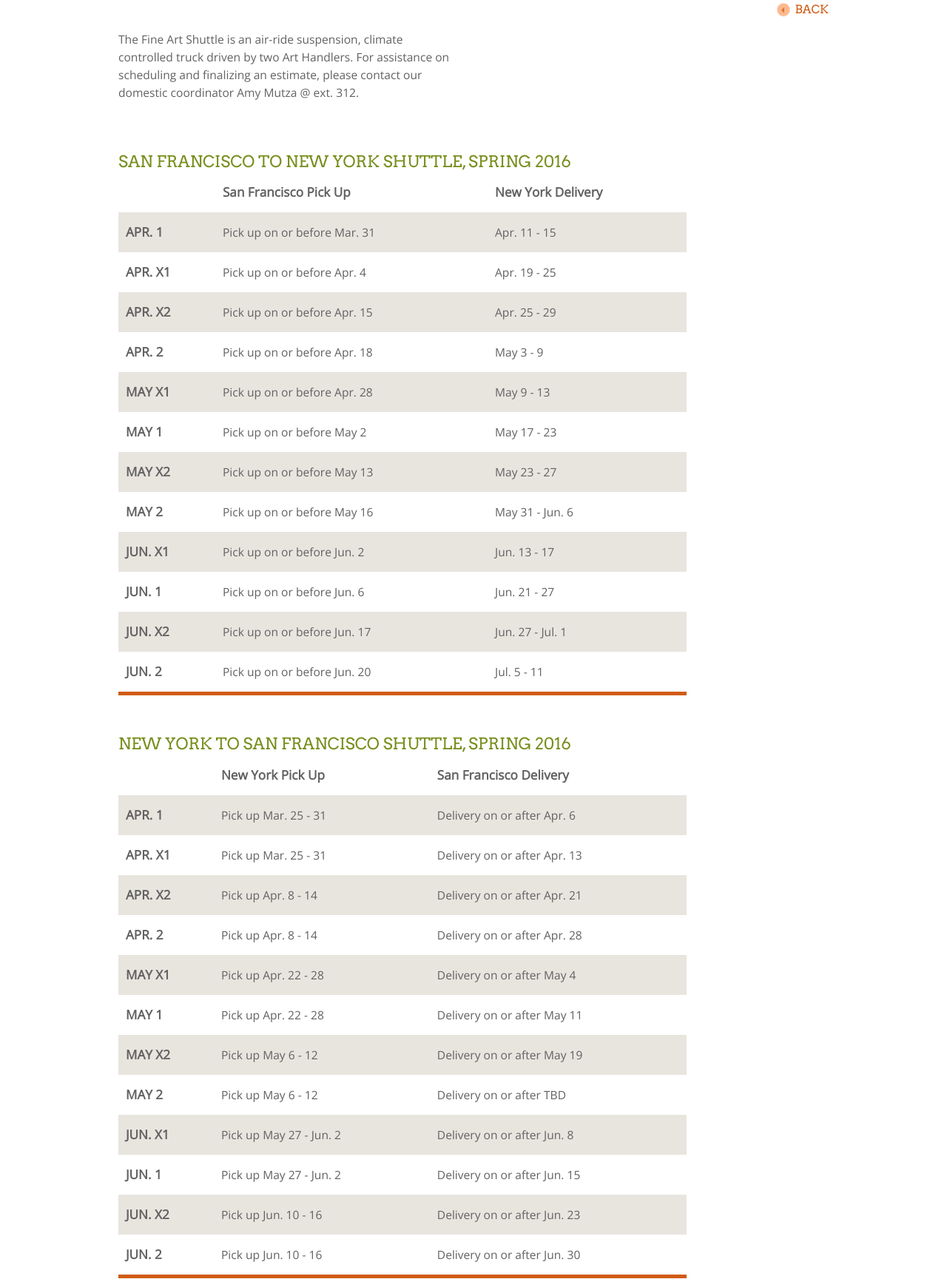
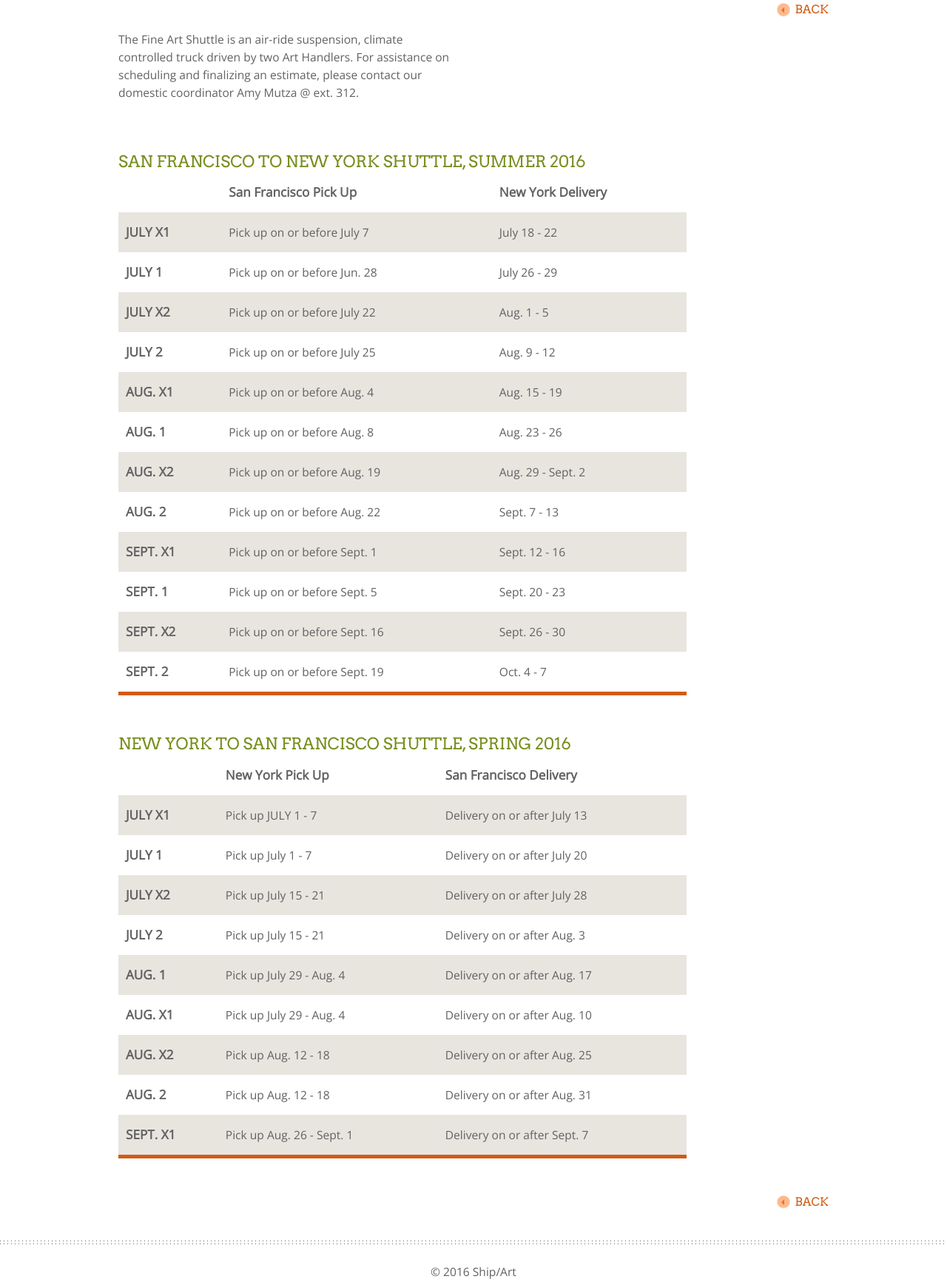
Before and after one commit to andrewkellerweb/shipart, a PHP site: page /shuttle-sanfrancisco-newyork.php in a window 1280 px wide. Shown: the part 307-2036 px from the top of the page at 74% size. Run offline with PHP 8.4, Linux system fonts and the light colour scheme.

Commit message:
updates: June 2016

```diff
--- a/shuttle-overview.php
+++ b/shuttle-overview.php
@@ -59,10 +59,10 @@ Trained Professionals providing Fine Art Storage, Fine Art Shipping, Fine Art Tr
 			    <p><strong>Caitlin Coburn</strong><br />
 			    	International Shipping Coordinator/Special Projects<br />
 			    <a href="mailto:caitlin@shipart.com">caitlin@shipart.com</a></p>
-
-			    <p><strong>Alison Ricketson</strong><br />
+					<p>or</p>
+			    <p><strong>Erik Mikelsons</strong><br />
 			    	Domestic Shipping Coordinator/Storage<br />
-			    <a href="mailto:Alison@shipart.com">Alison@shipart.com</a></p>
+			    <a href="mailto:erik@shipart.com">erik@shipart.com</a></p>
 			  </blockquote>
 
 
--- a/shuttle-sanfrancisco-newyork.php
+++ b/shuttle-sanfrancisco-newyork.php
@@ -51,7 +51,7 @@ Trained Professionals providing Fine Art Storage, Fine Art Shipping, Fine Art Tr
 
 			<article class="schedule2">
 
-				<h3>San Francisco to New York Shuttle, Spring 2016</h3>
+				<h3>San Francisco to New York Shuttle, Summer 2016</h3>
 				<table>
 					<tr class="odd">
 						<th class="first"></th>
@@ -59,64 +59,64 @@ Trained Professionals providing Fine Art Storage, Fine Art Shipping, Fine Art Tr
 						<th>New York Delivery</th>
 					</tr>
 					<tr class="even">
-						<td class="first">APR. 1</td>
-						<td>Pick up on or before Mar. 31</td>
-						<td>Apr. 11 - 15</td>
+						<td class="first">JULY X1</td>
+						<td>Pick up on or before July 7</td>
+						<td>July 18 - 22</td>
 					</tr>
 					<tr class="odd">
-						<td class="first">APR. X1</td>
-						<td>Pick up on or before Apr. 4</td>
-						<td>Apr. 19 - 25</td>
+						<td class="first">JULY 1</td>
+						<td>Pick up on or before Jun. 28</td>
+						<td>July 26 - 29</td>
 					</tr>
 					<tr class="even">
-						<td class="first">APR. X2</td>
-						<td>Pick up on or before Apr. 15</td>
-						<td>Apr. 25 - 29</td>
+						<td class="first">JULY X2</td>
+						<td>Pick up on or before July 22</td>
+						<td>Aug. 1 - 5</td>
 					</tr>
 					<tr class="odd">
-						<td class="first">APR. 2</td>
-						<td>Pick up on or before Apr. 18</td>
-						<td>May 3 - 9</td>
+						<td class="first">JULY 2</td>
+						<td>Pick up on or before July 25</td>
+						<td>Aug. 9 - 12</td>
 					</tr>
 					<tr class="even">
-						<td class="first">MAY X1</td>
-						<td>Pick up on or before Apr. 28</td>
-						<td>May 9 - 13</td>
+						<td class="first">AUG. X1</td>
+						<td>Pick up on or before Aug. 4</td>
+						<td>Aug. 15 - 19</td>
 					</tr>
 					<tr class="odd">
-						<td class="first">MAY 1</td>
-						<td>Pick up on or before May 2</td>
-						<td>May 17 - 23</td>
+						<td class="first">AUG. 1</td>
+						<td>Pick up on or before Aug. 8</td>
+						<td>Aug. 23 - 26</td>
 					</tr>
 					<tr class="even">
-						<td class="first">MAY X2</td>
-						<td>Pick up on or before May 13</td>
-						<td>May 23 - 27</td>
+						<td class="first">AUG. X2</td>
+						<td>Pick up on or before Aug. 19</td>
+						<td>Aug. 29 - Sept. 2</td>
 					</tr>
 					<tr class="odd">
-						<td class="first">MAY 2</td>
-						<td>Pick up on or before May 16</td>
-						<td>May 31 - Jun. 6</td>
+						<td class="first">AUG. 2</td>
+						<td>Pick up on or before Aug. 22</td>
+						<td>Sept. 7 - 13</td>
 					</tr>
 					<tr class="even">
-						<td class="first">JUN. X1</td>
-						<td>Pick up on or before Jun. 2</td>
-						<td>Jun. 13 - 17</td>
+						<td class="first">SEPT. X1</td>
+						<td>Pick up on or before Sept. 1</td>
+						<td>Sept. 12 - 16</td>
 					</tr>
 					<tr class="odd">
-						<td class="first">JUN. 1</td>
-						<td>Pick up on or before Jun. 6</td>
-						<td>Jun. 21 - 27</td>
+						<td class="first">SEPT. 1</td>
+						<td>Pick up on or before Sept. 5</td>
+						<td>Sept. 20 - 23</td>
 					</tr>
 					<tr class="even">
-						<td class="first">JUN. X2</td>
-						<td>Pick up on or before Jun. 17</td>
-						<td>Jun. 27 - Jul. 1</td>
+						<td class="first">SEPT. X2</td>
+						<td>Pick up on or before Sept. 16</td>
+						<td>Sept. 26 - 30</td>
 					</tr>
 					<tr class="odd">
-						<td class="first">JUN. 2</td>
-						<td>Pick up on or before Jun. 20</td>
-						<td>Jul. 5 - 11</td>
+						<td class="first">SEPT. 2</td>
+						<td>Pick up on or before Sept. 19</td>
+						<td>Oct. 4 - 7</td>
 					</tr>
 				</table>
 
@@ -132,64 +132,49 @@ Trained Professionals providing Fine Art Storage, Fine Art Shipping, Fine Art Tr
 					</tr>
 
 					<tr class="even">
-						<td class="first">APR. 1</td>
-						<td>Pick up Mar. 25 - 31</td>
-						<td>Delivery on or after Apr. 6</td>
+						<td class="first">JULY X1</td>
+						<td>Pick up JULY 1 - 7</td>
+						<td>Delivery on or after July 13</td>
 					</tr>
 					<tr class="odd">
-						<td class="first">APR. X1</td>
-						<td>Pick up Mar. 25 - 31</td>
-						<td>Delivery on or after Apr. 13</td>
+						<td class="first">JULY 1</td>
+						<td>Pick up July 1 - 7</td>
+						<td>Delivery on or after July 20</td>
 					</tr>
 					<tr class="even">
-						<td class="first">APR. X2</td>
-						<td>Pick up Apr. 8 - 14</td>
-						<td>Delivery on or after Apr. 21</td>
+						<td class="first">JULY X2</td>
+						<td>Pick up July 15 - 21</td>
+						<td>Delivery on or after July 28</td>
 					</tr>
 					<tr class="odd">
-						<td class="first">APR. 2</td>
-						<td>Pick up Apr. 8 - 14</td>
-						<td>Delivery on or after Apr. 28</td>
+						<td class="first">JULY 2</td>
+						<td>Pick up July 15 - 21</td>
+						<td>Delivery on or after Aug. 3</td>
 					</tr>
 					<tr class="even">
-						<td class="first">MAY X1</td>
-						<td>Pick up Apr. 22 - 28</td>
-						<td>Delivery on or after May 4</td>
+						<td class="first">AUG. 1</td>
+						<td>Pick up July 29 - Aug. 4</td>
+						<td>Delivery on or after Aug. 17</td>
 					</tr>
 					<tr class="odd">
-						<td class="first">MAY 1</td>
-						<td>Pick up Apr. 22 - 28</td>
-						<td>Delivery on or after May 11</td>
+						<td class="first">AUG. X1</td>
+						<td>Pick up July 29 - Aug. 4</td>
+						<td>Delivery on or after Aug. 10</td>
 					</tr>
 					<tr class="even">
-						<td class="first">MAY X2</td>
-						<td>Pick up May 6 - 12</td>
-						<td>Delivery on or after May 19</td>
+						<td class="first">AUG. X2</td>
+						<td>Pick up Aug. 12 - 18</td>
+						<td>Delivery on or after Aug. 25</td>
 					</tr>
 					<tr class="odd">
-						<td class="first">MAY 2</td>
-						<td>Pick up May 6 - 12</td>
-						<td>Delivery on or after TBD</td>
+						<td class="first">AUG. 2</td>
+						<td>Pick up Aug. 12 - 18</td>
+						<td>Delivery on or after Aug. 31</td>
 					</tr>
 					<tr class="even">
-						<td class="first">JUN. X1</td>
-						<td>Pick up May 27 - Jun. 2</td>
-						<td>Delivery on or after Jun. 8</td>
-					</tr>
-					<tr class="odd">
-						<td class="first">JUN. 1</td>
-						<td>Pick up May 27 - Jun. 2</td>
-						<td>Delivery on or after Jun. 15</td>
-					</tr>
-					<tr class="even">
-						<td class="first">JUN. X2</td>
-						<td>Pick up Jun. 10 - 16</td>
-						<td>Delivery on or after Jun. 23</td>
-					</tr>
-					<tr class="odd">
-						<td class="first">JUN. 2</td>
-						<td>Pick up Jun. 10 - 16</td>
-						<td>Delivery on or after Jun. 30</td>
+						<td class="first">SEPT. X1</td>
+						<td>Pick up Aug. 26 - Sept. 1</td>
+						<td>Delivery on or after Sept. 7</td>
 					</tr>
 				</table>
 			</article>
--- a/storage.php
+++ b/storage.php
@@ -66,8 +66,8 @@ To receive an estimate for San Francisco please contact:
 To receive an estimate for Denver please contact:
 </p>
 <p>
-<strong>Alan Jones</strong> <br />
-<a href="mailto:Alan@shipart.com">Alan@shipart.com</a>
+<strong>Alison Ricketson</strong><br>
+<a href="mailto:alison@shipart.com">alison@shipart.com</a></p>
 </p>
 
 	</div> <!-- /main -->
```
Also changed, not shown: contact.php (+12 -0 lines).
